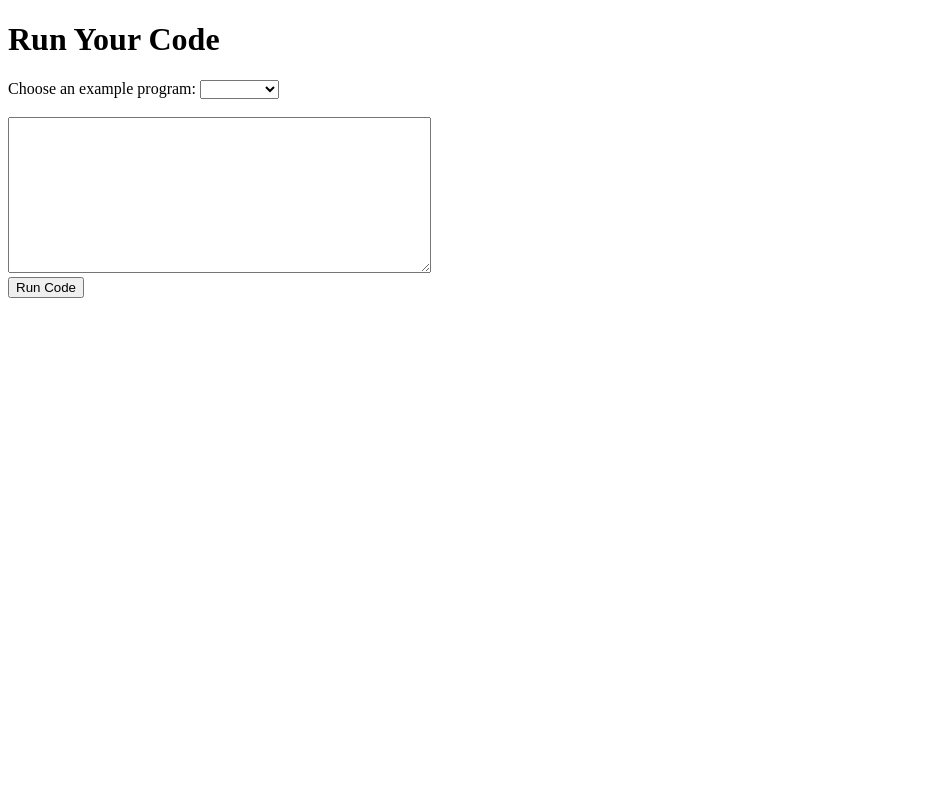
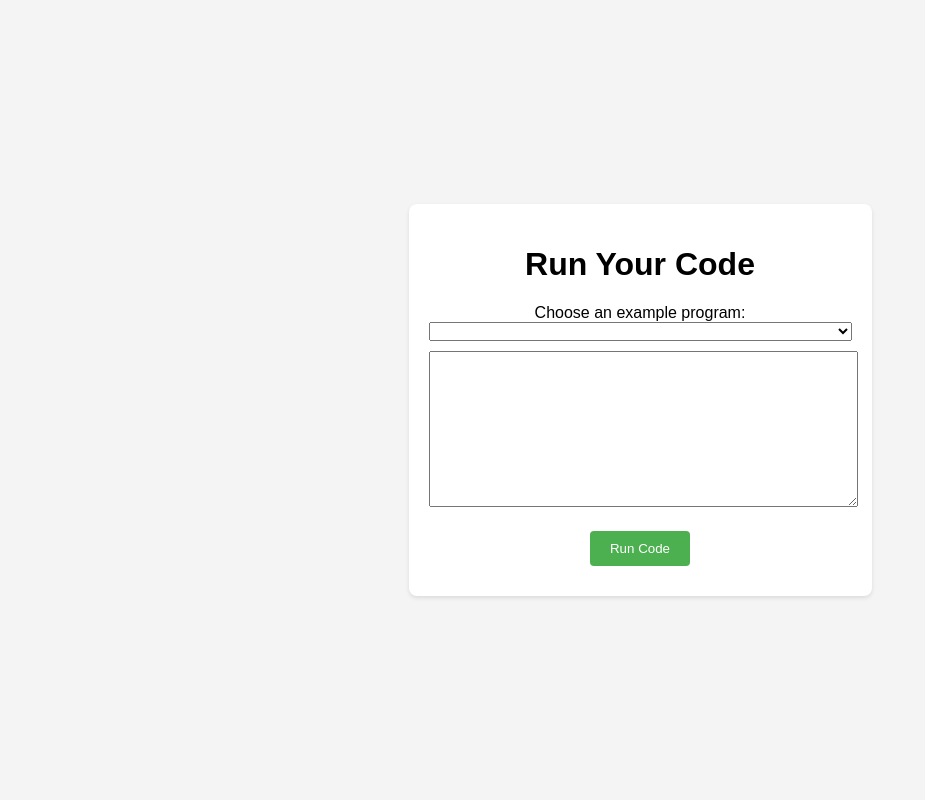
Before and after one commit to DubbleA/yoxs, a Flask app: page / in a window 1280 px wide. Shown: the whole page, without its empty margins (0-925 px from the left). Run offline with Flask 3, Linux system fonts and the light colour scheme.

Commit message:
Made code visualizer UI look a slightly more presentable

```diff
--- a/src/python_interface/templates/index.html
+++ b/src/python_interface/templates/index.html
@@ -3,12 +3,53 @@
 <head>
     <meta charset="UTF-8">
     <title>Code Runner</title>
+    <style>
+        body {
+            font-family: Arial, sans-serif;
+            background-color: #f4f4f4;
+            margin: 0;
+            padding: 0;
+            display: flex;
+            justify-content: center;
+            align-items: center;
+            height: 100vh;
+        }
+        .module {
+            background-color: white;
+            padding: 20px;
+            border-radius: 8px;
+            box-shadow: 0 2px 4px rgba(0,0,0,0.1);
+            text-align: center;
+        }
+        select, textarea {
+            width: 100%;
+            margin-bottom: 10px;
+        }
+        button {
+            background-color: #4CAF50;
+            color: white;
+            padding: 10px 20px;
+            margin: 10px 0;
+            border: none;
+            border-radius: 4px;
+            cursor: pointer;
+        }
+        button:hover {
+            background-color: #45a049;
+        }
+        .output {
+            text-align: left;
+            background-color: #e8e8e8;
+            padding: 10px;
+            border-radius: 4px;
+            white-space: pre-wrap;
+        }
+    </style>
 </head>
-<body class="dashboard" onload="loadcode()">
-
-    <h1>Run Your Code</h1>
+<body class="dashboard">
 
     <div class="module">
+        <h1>Run Your Code</h1>
 
         <label for="exampleCode">Choose an example program:</label>
         <select id="exampleCode" name="exampleCode" onchange="selectExample(this.value)">
@@ -19,15 +60,16 @@
             <option value="sample4">Sample 4</option>
         </select>
 
-        <br> <br>
-
         <form method="POST">
             <textarea id="codeInput" name="code" rows="10" cols="50">{{ code }}</textarea><br>
-            <input type="submit" value="Run Code">
+            <button type="submit">Run Code</button>
         </form>
+
         {% if output %}
-            <h2>Output</h2>
-            <pre>{{ output }}</pre>
+            <div class="output">
+                <h2>Output</h2>
+                <pre>{{ output }}</pre>
+            </div>
         {% endif %}
     </div>
 
@@ -37,15 +79,12 @@
             switch(value) {
                 case 'sample1':
                     codeInput.value = 'if (10 > 1) {\n if (10 > 1) {\n return 10;\n }\n \n return 1;\n}\n';
-                    // returns 10
                     break;
                 case 'sample2':
                     codeInput.value = 'let f = fn(x) {\n return x;\n x + 10;\n };\n f(10);';
-                    // returns 10
                     break;
                 case 'sample3':
                     codeInput.value = 'let f = fn(x) {\n let result = x + 10;\n return result;\n return 10;\n };\n f(10);';
-                    // returns 20
                     break;
                 case 'sample4':
                     codeInput.value = '';
```
